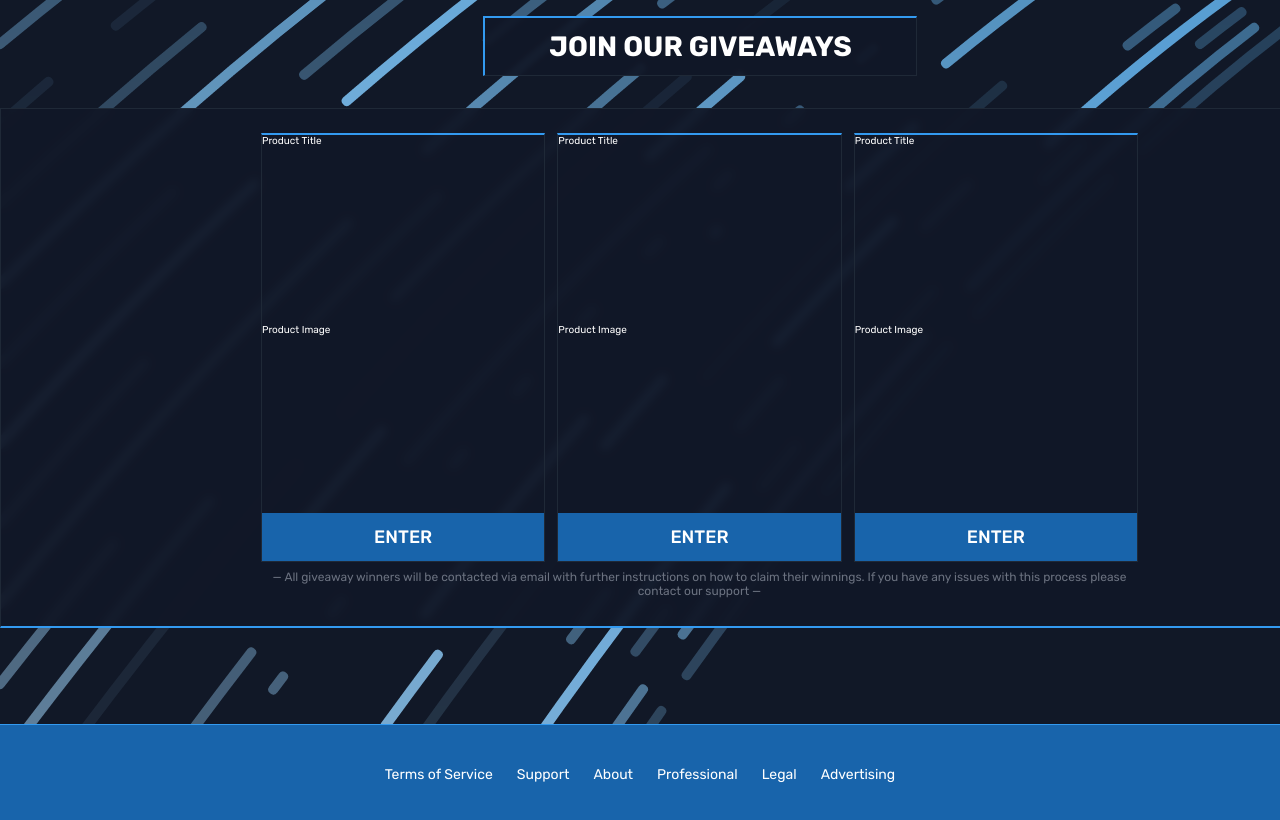
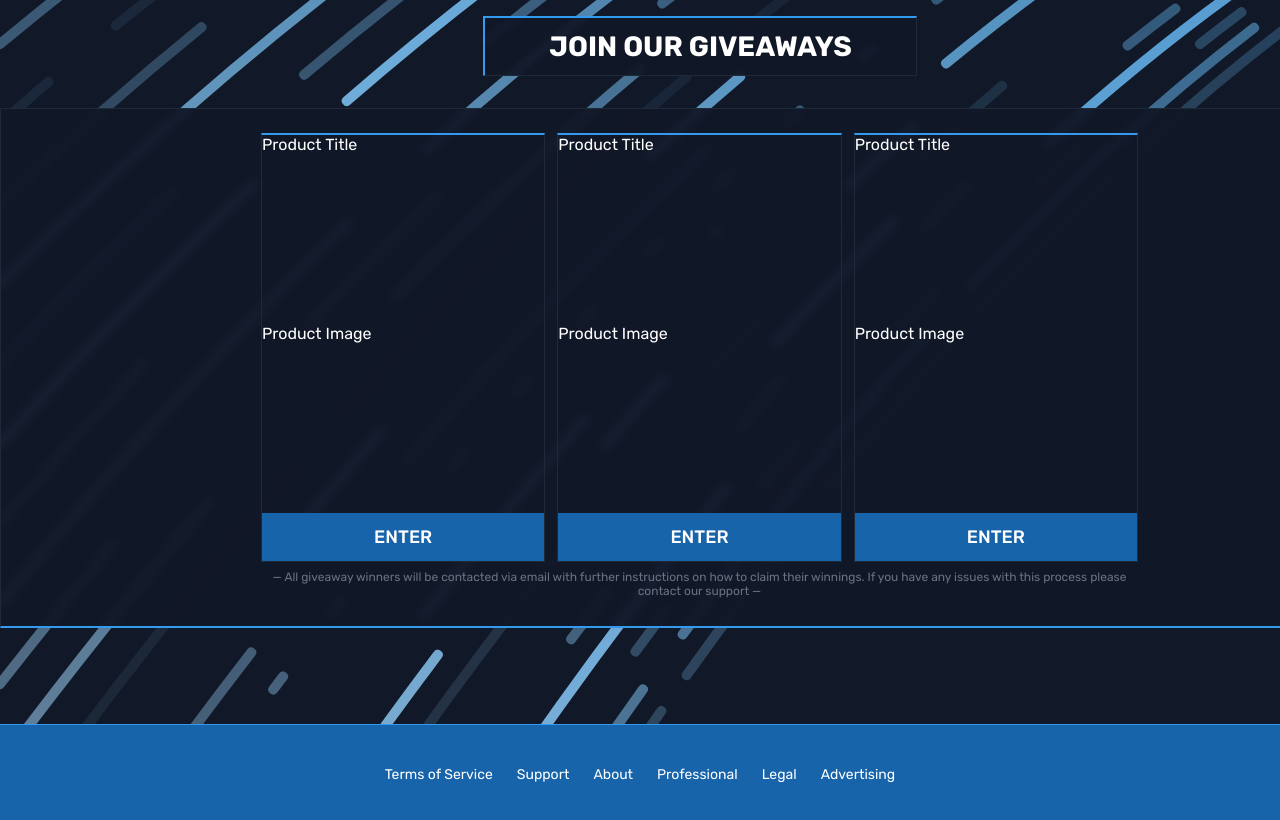
Before and after one commit to MrWalt/frostbyte, a React (Vite) app: page / in a window 1280 px wide. Shown: the part 1540-2360 px from the top of the page. Built offline with nearby package versions, Linux system fonts and the light colour scheme.

Commit message:
Finish contact page design

```diff
--- a/src/data/frequentlyAskedQuestions.js
+++ b/src/data/frequentlyAskedQuestions.js
@@ -37,7 +37,7 @@ const questions = [
   {
     question: "My package was stolen off my porch.",
     answer:
-      "Please file a report with your local authorities and contact our support team and send them the report. If everything is accurate we will send you a replacement item free of charge.",
+      "Please file a report with your local authorities and contact our support team with the report attached. If everything is accurate and well we will send you a replacement item free of charge.",
   },
   {
     question: "My discount code does not work.",
--- a/src/pages/Contact.jsx
+++ b/src/pages/Contact.jsx
@@ -4,6 +4,7 @@ import Heading from "../ui/Heading";
 import Section from "../ui/Section";
 import TextArea from "../ui/TextArea";
 import FrequentlyAskedQuestions from "../ui/FrequentlyAskedQuestions";
+import ContactOptions from "../ui/ContactOptions";
 
 const StyledDiv = styled.div`
   width: 92rem;
@@ -17,16 +18,18 @@ export default function Contact() {
         <Heading variation="secondary">Contact us</Heading>
         <TextArea>
           Before you submit a ticket or call us, please take a look at our FAQ
-          below, you may find your answer there.
+          below, you may find your answer there. If you require further
+          assistance, please contact our support team by any means.
         </TextArea>
         <FrequentlyAskedQuestions />
         <Heading variation="secondary">Still need help?</Heading>
         <TextArea>
           You may select one or more options, we recommend just chosing one as
           it will become very difficult for our support team to organize your
-          ticket and please do not send tickets repeatedly, this only increases
-          the wait.
+          ticket and provide you the best support possible. Please do not send
+          tickets repeatedly, this only increases the wait.
         </TextArea>
+        <ContactOptions />
       </StyledDiv>
     </Section>
   );
--- a/src/ui/Accordion.jsx
+++ b/src/ui/Accordion.jsx
@@ -10,6 +10,9 @@ const StyledDiv = styled.div`
   padding: 0.8rem 1.2rem;
   padding-right: 9.2rem;
   margin-top: 1.8rem;
+
+  display: flex;
+  flex-direction: column;
 
   border: 1px solid var(--color-grey-700);
   border-top: 2px solid var(--color-brand-500);
@@ -30,11 +33,6 @@ const StyledDiv = styled.div`
     margin-top: 2.4rem;
   }
 
-  & span {
-    color: var(--color-brand-600);
-    font-size: 3.2rem;
-  }
-
   svg {
     position: absolute;
     top: 50%;
@@ -48,9 +46,15 @@ const StyledDiv = styled.div`
 
 const Question = styled.p`
   display: inline-block;
-  margin-left: 1.2rem;
 
   font-size: 1.8rem;
+
+  & span {
+    color: var(--color-brand-600);
+    font-size: 3.2rem;
+
+    margin-right: 1.2rem;
+  }
 `;
 
 const Answer = styled.p`
@@ -75,9 +79,10 @@ export default function Accordion({ question, answer }) {
   return (
     <StyledDiv onClick={handleToggle}>
       {isToggled ? <HiChevronUp /> : <HiChevronDown />}
-
-      <span>Q.</span>
-      <Question>{question}</Question>
+      <Question>
+        <span>Q.</span>
+        {question}
+      </Question>
       {isToggled && <Answer>{answer}</Answer>}
     </StyledDiv>
   );
--- /dev/null
+++ b/src/ui/Card.jsx
@@ -0,0 +1,31 @@
+import styled from "styled-components";
+import Button from "./Button";
+
+const StyledDiv = styled.div`
+  width: 100%;
+  height: 100%;
+
+  border-top: 2px solid var(--color-brand-500);
+  border-left: 1px solid var(--color-grey-800);
+  border-bottom: 1px solid var(--color-grey-800);
+  border-right: 1px solid var(--color-grey-800);
+
+  display: flex;
+  flex-direction: column;
+
+  color: var(--color-grey-0);
+  font-size: 1.6rem;
+
+  p {
+    height: 100%;
+  }
+`;
+
+export default function Card({ buttonText, children }) {
+  return (
+    <StyledDiv>
+      {children}
+      <Button>{buttonText}</Button>
+    </StyledDiv>
+  );
+}
--- /dev/null
+++ b/src/ui/ContactOptions.jsx
@@ -0,0 +1,91 @@
+import styled from "styled-components";
+import Button from "./Button";
+import { HiEnvelope, HiPhone } from "react-icons/hi2";
+
+const StyledDiv = styled.div`
+  height: 24rem;
+  display: flex;
+  align-items: center;
+  justify-content: center;
+
+  gap: 2.4rem;
+
+  margin-top: 2.4rem;
+
+  color: var(--color-grey-0);
+  font-size: 1.6rem;
+`;
+
+const Card = styled.div`
+  width: 20rem;
+  height: 100%;
+
+  padding-top: 2.4rem;
+
+  display: flex;
+  flex-direction: column;
+  justify-content: space-between;
+  align-items: center;
+
+  text-align: center;
+
+  border: 1px solid var(--color-grey-700);
+  background-color: var(--color-grey-800);
+
+  svg {
+    width: 6.4rem;
+    height: 6.4rem;
+  }
+
+  div {
+    padding: 0 1.2rem;
+  }
+`;
+
+const StyledP = styled.p`
+  font-size: 2rem;
+`;
+
+const HoursSpan = styled.span`
+  font-size: 2.4rem;
+  color: var(--color-brand-500);
+  font-weight: 600;
+`;
+
+const DaysSpan = styled.span`
+  font-size: 1.6rem;
+`;
+
+const ResponseParagraph = styled.p`
+  font-size: 1.4rem;
+  color: var(--color-grey-400);
+`;
+
+export default function ContactOptions() {
+  return (
+    <StyledDiv>
+      <Card>
+        <div>
+          <HiEnvelope />
+          <StyledP>
+            Available <HoursSpan>24</HoursSpan>/<DaysSpan>7</DaysSpan>
+          </StyledP>
+          <ResponseParagraph>Reply within 24 hours</ResponseParagraph>
+        </div>
+        <Button>Email Us</Button>
+      </Card>
+      <Card>
+        <div>
+          <HiPhone />
+          <StyledP>
+            Available <HoursSpan>9</HoursSpan>
+            <DaysSpan>AM</DaysSpan> to <HoursSpan>8</HoursSpan>
+            <DaysSpan>PM</DaysSpan>
+          </StyledP>
+          <ResponseParagraph>Immediate reply</ResponseParagraph>
+        </div>
+        <Button>+389 71 387 179</Button>
+      </Card>
+    </StyledDiv>
+  );
+}
--- a/src/ui/Giveaways.jsx
+++ b/src/ui/Giveaways.jsx
@@ -1,5 +1,6 @@
 import styled from "styled-components";
 import Button from "./Button";
+import Card from "./Card";
 
 const Container = styled.div`
   width: 100%;
@@ -19,24 +20,24 @@ const Container = styled.div`
   color: var(--color-grey-0);
 `;
 
-const Card = styled.div`
-  width: 100%;
-  height: 100%;
-  /* background-color: red; */
+// const Card = styled.div`
+//   width: 100%;
+//   height: 100%;
+//   /* background-color: red; */
 
-  border-left: 2px solid var(--color-brand-500);
-  border-top: 2px solid var(--color-brand-500);
-  border-left: 1px solid var(--color-grey-800);
-  border-bottom: 1px solid var(--color-grey-800);
-  border-right: 1px solid var(--color-grey-800);
+//   border-left: 2px solid var(--color-brand-500);
+//   border-top: 2px solid var(--color-brand-500);
+//   border-left: 1px solid var(--color-grey-800);
+//   border-bottom: 1px solid var(--color-grey-800);
+//   border-right: 1px solid var(--color-grey-800);
 
-  display: flex;
-  flex-direction: column;
+//   display: flex;
+//   flex-direction: column;
 
-  p {
-    height: 100%;
-  }
-`;
+//   p {
+//     height: 100%;
+//   }
+// `;
 
 const StyledDiv = styled.div`
   width: 100%;
@@ -63,20 +64,17 @@ export default function Giveaways() {
   return (
     <Container>
       <StyledDiv>
-        <Card>
+        <Card buttonText="Enter">
           <p>Product Title</p>
           <p>Product Image</p>
-          <Button>Enter</Button>
         </Card>
-        <Card>
+        <Card buttonText="Enter">
           <p>Product Title</p>
           <p>Product Image</p>
-          <Button>Enter</Button>
-        </Card>{" "}
-        <Card>
+        </Card>
+        <Card buttonText="Enter">
           <p>Product Title</p>
           <p>Product Image</p>
-          <Button>Enter</Button>
         </Card>
       </StyledDiv>
       <StyledSpan>
```
